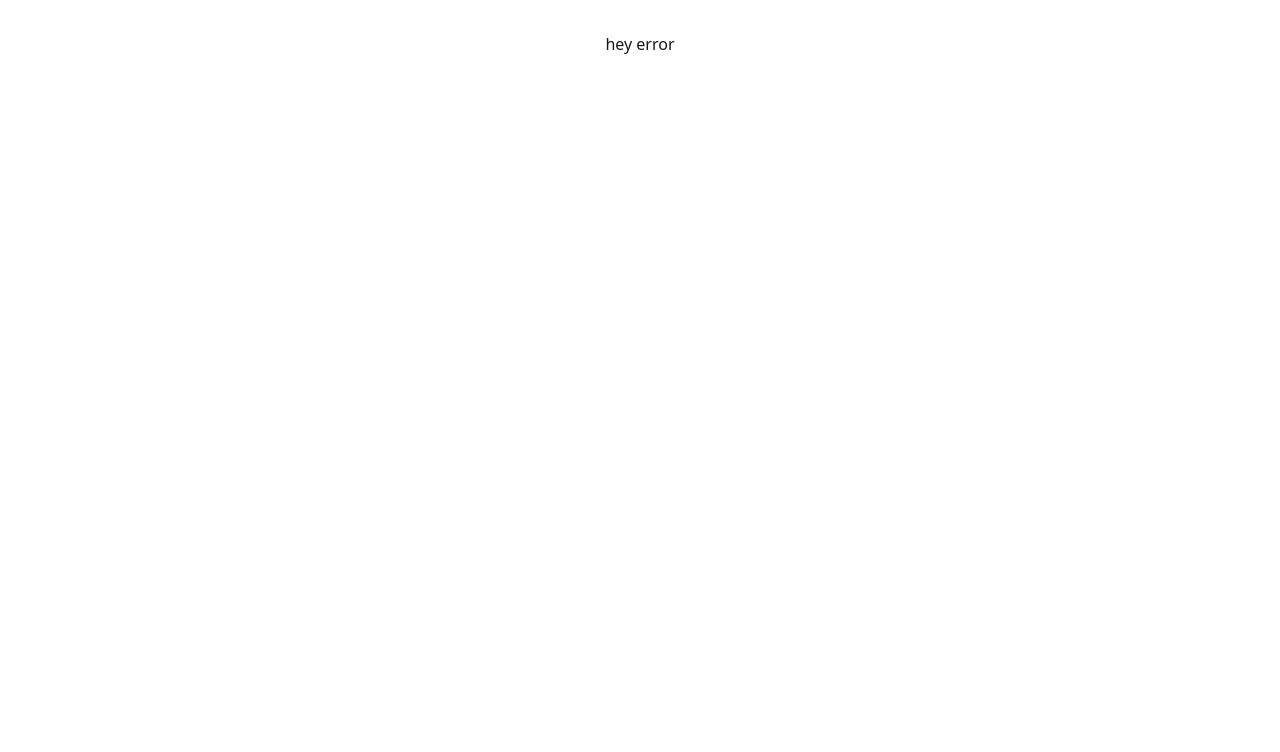
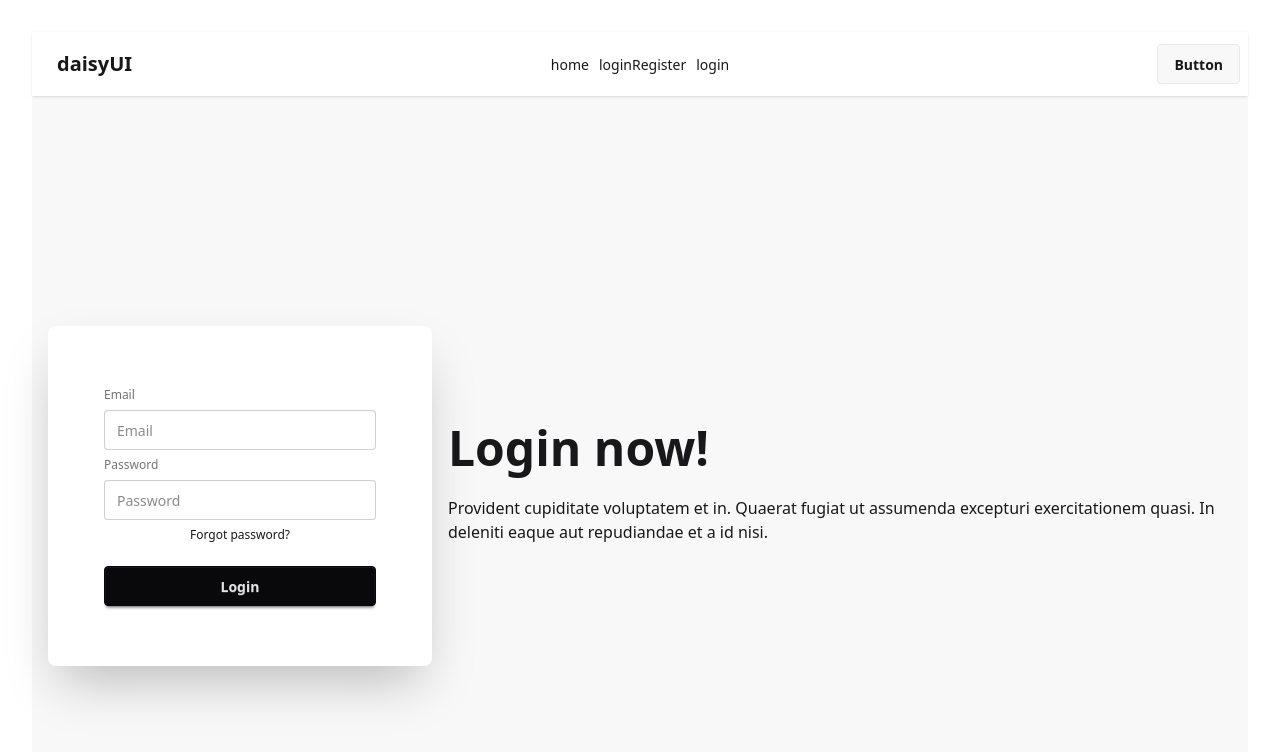
Before and after one commit to ComputerKnowledge/Assignment-11-Client-side, a React (Vite) app: page /login in a window 1280 px wide. Before the commit this address had no page. Shown: the top 752 px of the page. Built offline with nearby package versions, Linux system fonts and the light colour scheme.

Commit message:
added the UI for navbar login and register route

```diff
--- a/src/App.css
+++ b/src/App.css
@@ -42,3 +42,7 @@
 .read-the-docs {
   color: #888;
 }
+
+.active {
+  padding-left: 10px;
+}
--- a/src/MainLayout/MainLayout.jsx
+++ b/src/MainLayout/MainLayout.jsx
@@ -1,11 +1,12 @@
 import { Outlet } from "react-router-dom";
+import Navbar from "../component/Navbar";
 
 const MainLayout = () => {
   console.log(import.meta.env.VITE_name);
   return (
     <div className="max-w-7xl mx-auto">
+      <Navbar></Navbar>
       <Outlet></Outlet>
-      <div>hello world</div>
     </div>
   );
 };
--- /dev/null
+++ b/src/authentication/Login.jsx
@@ -0,0 +1,34 @@
+import React from "react";
+
+const Login = () => {
+  return (
+    <div className="hero bg-base-200 min-h-screen">
+      <div className="hero-content flex-col lg:flex-row-reverse">
+        <div className="text-center lg:text-left">
+          <h1 className="text-5xl font-bold">Login now!</h1>
+          <p className="py-6">
+            Provident cupiditate voluptatem et in. Quaerat fugiat ut assumenda
+            excepturi exercitationem quasi. In deleniti eaque aut repudiandae et
+            a id nisi.
+          </p>
+        </div>
+        <div className="card bg-base-100 w-full max-w-sm shrink-0 shadow-2xl">
+          <div className="card-body">
+            <fieldset className="fieldset">
+              <label className="fieldset-label">Email</label>
+              <input type="email" className="input" placeholder="Email" />
+              <label className="fieldset-label">Password</label>
+              <input type="password" className="input" placeholder="Password" />
+              <div>
+                <a className="link link-hover">Forgot password?</a>
+              </div>
+              <button className="btn btn-neutral mt-4">Login</button>
+            </fieldset>
+          </div>
+        </div>
+      </div>
+    </div>
+  );
+};
+
+export default Login;
--- /dev/null
+++ b/src/authentication/Register.jsx
@@ -0,0 +1,34 @@
+import React from "react";
+
+const Register = () => {
+  return (
+    <div className="hero bg-base-200 min-h-screen">
+      <div className="hero-content flex-col lg:flex-row-reverse">
+        <div className="text-center lg:text-left">
+          <h1 className="text-5xl font-bold">Login now!</h1>
+          <p className="py-6">
+            Provident cupiditate voluptatem et in. Quaerat fugiat ut assumenda
+            excepturi exercitationem quasi. In deleniti eaque aut repudiandae et
+            a id nisi.
+          </p>
+        </div>
+        <div className="card bg-base-100 w-full max-w-sm shrink-0 shadow-2xl">
+          <div className="card-body">
+            <fieldset className="fieldset">
+              <label className="fieldset-label">Email</label>
+              <input type="email" className="input" placeholder="Email" />
+              <label className="fieldset-label">Password</label>
+              <input type="password" className="input" placeholder="Password" />
+              <div>
+                <a className="link link-hover">Forgot password?</a>
+              </div>
+              <button className="btn btn-neutral mt-4">Login</button>
+            </fieldset>
+          </div>
+        </div>
+      </div>
+    </div>
+  );
+};
+
+export default Register;
--- /dev/null
+++ b/src/component/Navbar.jsx
@@ -0,0 +1,53 @@
+import React from "react";
+import { NavLink } from "react-router-dom";
+
+const Navbar = () => {
+  const link = (
+    <>
+      <NavLink to="/home">home</NavLink>
+      <NavLink to="/login">login</NavLink>
+      <NavLink to="/register">Register</NavLink>
+      <NavLink to="/login">login</NavLink>
+    </>
+  );
+  return (
+    <div className="navbar bg-base-100 shadow-sm">
+      <div className="navbar-start">
+        <div className="dropdown">
+          <div tabIndex={0} role="button" className="btn btn-ghost lg:hidden">
+            <svg
+              xmlns="http://www.w3.org/2000/svg"
+              className="h-5 w-5"
+              fill="none"
+              viewBox="0 0 24 24"
+              stroke="currentColor"
+            >
+              {" "}
+              <path
+                strokeLinecap="round"
+                strokeLinejoin="round"
+                strokeWidth="2"
+                d="M4 6h16M4 12h8m-8 6h16"
+              />{" "}
+            </svg>
+          </div>
+          <ul
+            tabIndex={0}
+            className="menu menu-sm dropdown-content bg-base-100 rounded-box z-1 mt-3 w-52 p-2 shadow"
+          >
+            {link}
+          </ul>
+        </div>
+        <a className="btn btn-ghost text-xl">daisyUI</a>
+      </div>
+      <div className="navbar-center hidden lg:flex">
+        <ul className="menu menu-horizontal px-1">{link}</ul>
+      </div>
+      <div className="navbar-end">
+        <a className="btn">Button</a>
+      </div>
+    </div>
+  );
+};
+
+export default Navbar;
```
Also changed, not shown: src/router/router.jsx (+10 -0 lines).
